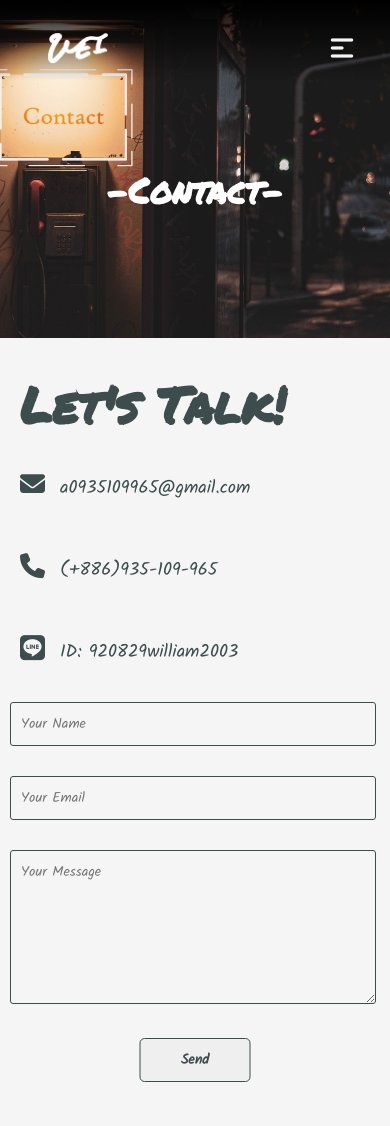
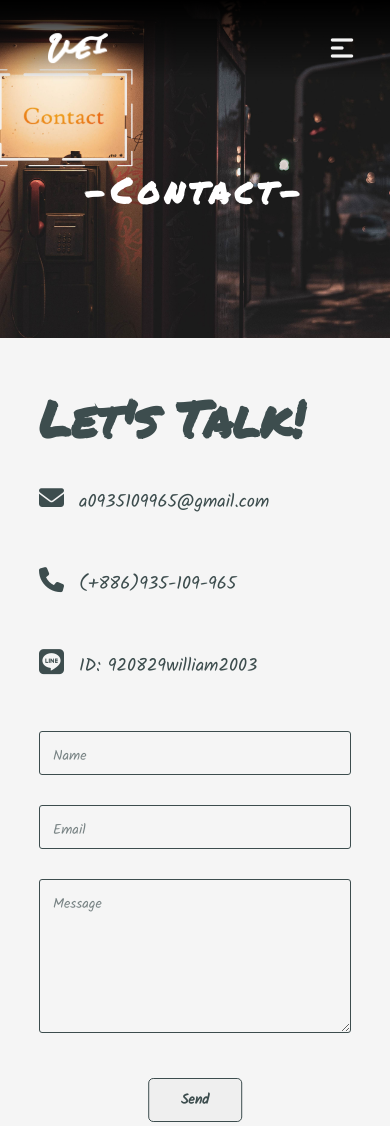
Before and after one commit to William08290829/WeiStudio, a website: page contact.html in a window 390 px wide. Shown: the top 1126 px of the page. Drawn offline with nearby package versions, Linux system fonts and the light colour scheme; some packages are replaced by stand-ins of ours; a script that the page names is missing.

Commit message:
cool form input

```diff
--- a/contact.html
+++ b/contact.html
@@ -103,13 +103,26 @@
 
                     <div class="contact__right">
                         <form action="https://formsubmit.co/a0935109965@gmail.com" method="POST">
-                            <input type="text" name="name" placeholder="Your Name" required>
-                            <input type="email" name="email" placeholder="Your Email" required>
-                            <textarea rows="6" name="message" placeholder="Your Message" required></textarea>
+                            <div class="inputBox">
+                                <input type="text" name="name" id="name" required>
+                                <span>Name</span>
+                            </div>
+
+                            <div class="inputBox">
+                                <input type="email" name="email" required>
+                                <span>Email</span>
+                            </div>
+
+                            <div class="inputBox">
+                                <textarea rows="6" name="message" required></textarea>
+                                <span class="span-message">Message</span>
+                            </div>
+
                             <input type="hidden" name="_captcha" value="false">
                             <input type="hidden" name="_template" value="box">
+
+                            <button type="submit" class="submit">Send
                         </form>
-                        <button type="submit" class="submit">Send
                     </div>
                 </div>
             </div>
--- a/style.css
+++ b/style.css
@@ -13,6 +13,7 @@
     --chinese: 微軟正黑體;
     --title-height: 110vh;
     --footer-new-color: #3d4d4e64;
+    --clean-font: 'Poppins', sans-serif;
 }
 
 body{
@@ -506,6 +507,7 @@ main{
 }
 .title h3 {
     margin-top: 0vh;
+    letter-spacing: 5px;
 }
 .title__slider{
     overflow: hidden;
@@ -1064,6 +1066,7 @@ main{
     font-family: var(--title-font);
     color: var(--backgroud-color);
     font-weight: 500;
+    letter-spacing: 3px;
 }
 
 .about__information-content ul {
@@ -1117,6 +1120,7 @@ main{
     color: var(--header-backgroud-color);
     font-size: 18px;
     font-family: var(--p-font);
+    letter-spacing: 2px;
     text-decoration: none;
     font-weight: bold;
     border: 1px solid var(--header-backgroud-color);
@@ -1137,6 +1141,7 @@ main{
 
 .contactMe:hover h1{
     display: block;
+    letter-spacing: 5px;
 
     animation: marq 2000ms linear infinite;
     /* transform: all 0.5 ease; */
@@ -1206,7 +1211,7 @@ main{
 .contact__container {
     /* margin-inline: 10px; */
     width: 100vw;
-    height: 100vh;
+    min-height: 100vh;
     display: flex;
     justify-content: center;
     align-items: center;
@@ -1214,13 +1219,15 @@ main{
 
 .contact__row {
     display: flex;
-    justify-content: space-between;
-    flex-wrap: wrap;
+    gap: min(10px);
+    max-width: 80vw;
+    /* flex-wrap: wrap; */
+
 }
 
 .contact__left {
     flex-basis: 35%;
-    padding-left: 10px;
+    padding-left: 60px;
 }
 
 .contact__left p {
@@ -1255,27 +1262,71 @@ main{
 
 /* ------------------------------------------------------------------- */
 .contact__right {
-    flex-basis: 55%;
+    flex-basis: 65%;
     position: relative;
+    width: 40vw;
 }
 
 .contact__right form {
     width: 100%;
-}
-
-form input,
-form textarea {
-    width: 90%;
+    /* box-sizing: border-box; */
+}
+
+.inputBox{
+    position: relative;
+    width: 100%;
+    display: flex;
+    margin: 30px 0;
+}
+
+.inputBox input,
+.inputBox textarea {
+    width: 100%;
     max-width: 100%;
     border: 1px solid var(--header-backgroud-color);
     outline: none;
     background-color: var(--backgroud-color);
     padding: 15px;
-    margin: 15px 0;
     font-size: 18px;
     font-family: var(--p-font);
-    border-radius: 3px
-}
+    border-radius: 3px;
+
+    transition: 0.5s
+}
+
+
+.inputBox span {
+    position: absolute;
+    left: 0;
+    padding: 18px;
+    font-size: 18px;
+    font-family: var(--p-font);
+    color: #3d4d4ead;
+    pointer-events: none;
+    transition: 0.5s;
+}
+
+.inputBox input:valid ~ span,
+.inputBox textarea:valid ~ span,
+.inputBox input:focus ~ span,
+.inputBox textarea:focus ~ span {
+    color: var(--backgroud-color);
+    transform: translate(10px, -12px);
+    font-size: 16px;
+    padding: 0 10px;
+    background-color: var(--header-button-color);
+    letter-spacing: 2px;
+    border-radius: 5px;
+}
+
+.inputBox input:valid,
+.inputBox textarea:valid,
+.inputBox input:focus,
+.inputBox textarea:focus {
+    border: 1px solid var(--header-button-color);
+}
+
+
 
 .submit {
     right: 0;
@@ -1342,6 +1393,7 @@ form textarea {
     font-size: 35px;
     font-family: var(--title-font);
     color: var(--header-button-color);
+    letter-spacing: 5px;
     position: relative;
     bottom: 0;
 }
@@ -1362,7 +1414,7 @@ form textarea {
     justify-content: center;
     text-decoration: none;
     box-shadow: 6px 6px 10px -1px rgba(0, 0, 0, 0.35),
-        -6px -6px 10px -1px rgba(255, 255, 255, 0.05);
+        -6px -6px 10px -1px rgba(255, 255, 255, 0.04);
     border: 1px solid rgba(0, 0, 0, 0.01);
     transition: all 0.5s easein;
 }
@@ -1414,12 +1466,16 @@ form textarea {
 
 }
 
-@media (max-width: 1200px) {
-
-    .contact__left{
-        margin-left: 7vw;
-    }
-
+@media (max-width: 1024px) {
+    .contact__row {
+        gap: 0;
+    }
+    .contact__left {
+        flex-basis: 40%;
+    }
+    .contact__right {
+        flex-basis: 60%;
+    }
 }
 
 @media (max-width: 900px) {
@@ -1617,14 +1673,19 @@ form textarea {
     .contact__container{
         height: auto;
     }
+    .contact__row {
+        flex-wrap: wrap;
+        width: 95vw;
+    }
 
     .contact__left,
     .contact__right {
         flex-basis: 100%;
-        margin: 0 10px;
-    }
+    }
+
     .contact__left{
         margin-top: 30px;
+        padding-left: 0;
     }
     .contact__right{
         margin-bottom: 30px;
@@ -1634,12 +1695,29 @@ form textarea {
         display: none;
     }
 
-    form input,
-    form textarea {
-        width: 93%;
+    .inputBox input,
+    .inputBox textarea {
+        /* width: 93%; */
         padding: 10px;
         /* margin: 10px 0; */
         font-size: 14px;
+    }
+    .inputBox span {
+        padding: 14px;
+        font-size: 14px;
+    }
+
+    .inputBox input:valid ~ span,
+    .inputBox textarea:valid ~ span,
+    .inputBox input:focus ~ span,
+    .inputBox textarea:focus ~ span {
+        color: var(--backgroud-color);
+        transform: translate(10px, -12px);
+        font-size: 12px;
+        padding: 0 5px;
+        background-color: var(--header-button-color);
+        letter-spacing: 2px;
+        border-radius: 5px;
     }
 
     .submit {
@@ -1710,7 +1788,7 @@ form textarea {
     .primary-navigation ul {
         color: var(--backgroud-color);
         font-family: var(--p-font);
-        font-size: 20px;
+        font-size: 26px;
         list-style-type: none;
         text-align: center;
     }
```
